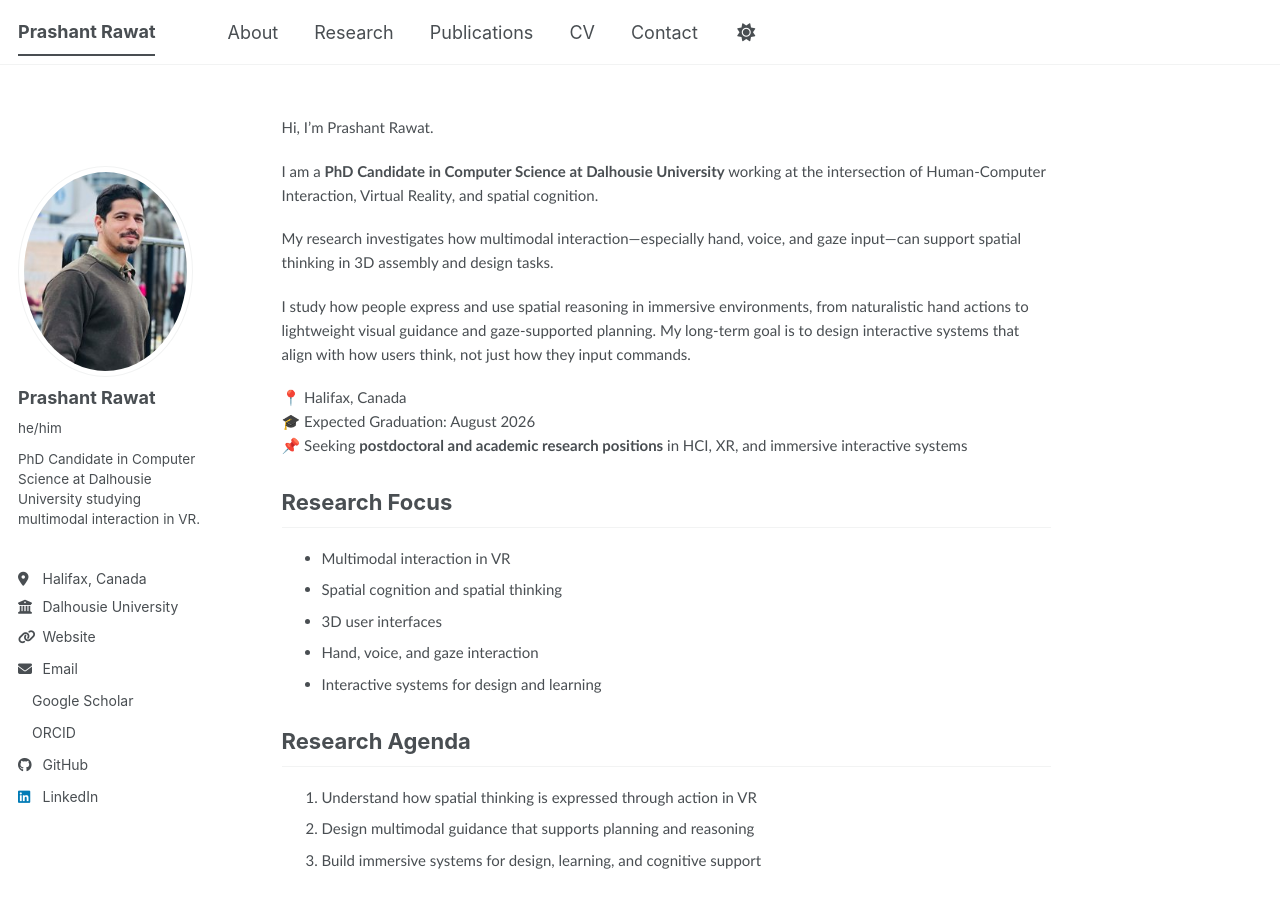
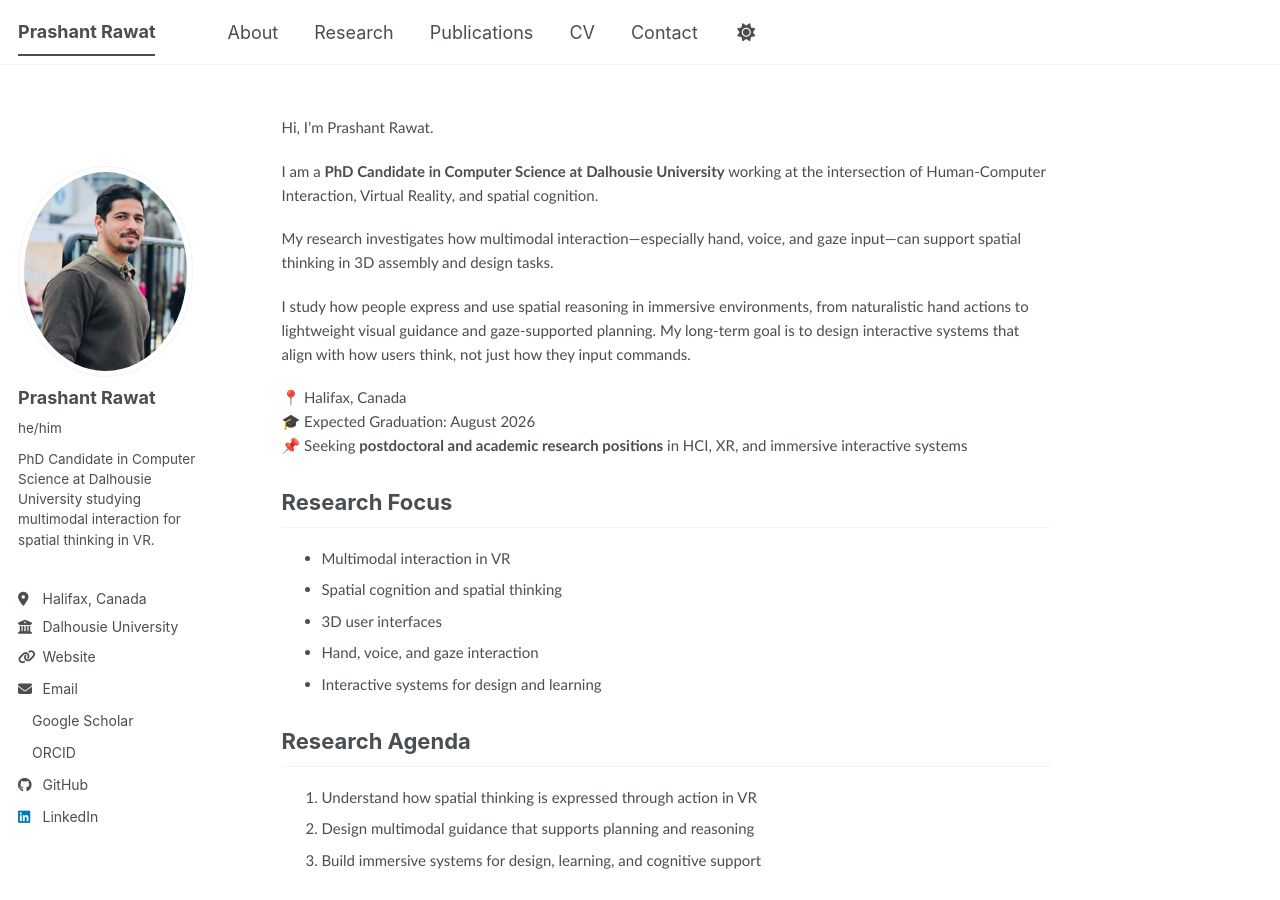
Before and after one commit to prashantXR/prashantXR.github.io, a Jekyll site: the page built from _pages/about.md, in a window 1280 px wide and 900 px high. Built offline with Jekyll 4.4.1, drawn with Linux system fonts in a browser that asks for light colours; a script bundle is joined from its source files by our own code; library files that are not in the unit come from our copies.

Commit message:
Update _config.yml

```diff
--- a/_config.yml
+++ b/_config.yml
@@ -23,7 +23,7 @@ author:
   avatar           : "profile.png"
   name             : "Prashant Rawat"
   pronouns         : "he/him"
-  bio              : "PhD Candidate in Computer Science at Dalhousie University studying multimodal interaction in VR."
+  bio              : "PhD Candidate in Computer Science at Dalhousie University studying multimodal interaction for spatial thinking in VR."
   location         : "Halifax, Canada"
   employer         : "Dalhousie University"
   uri              : "https://prashrawat.com"
```
